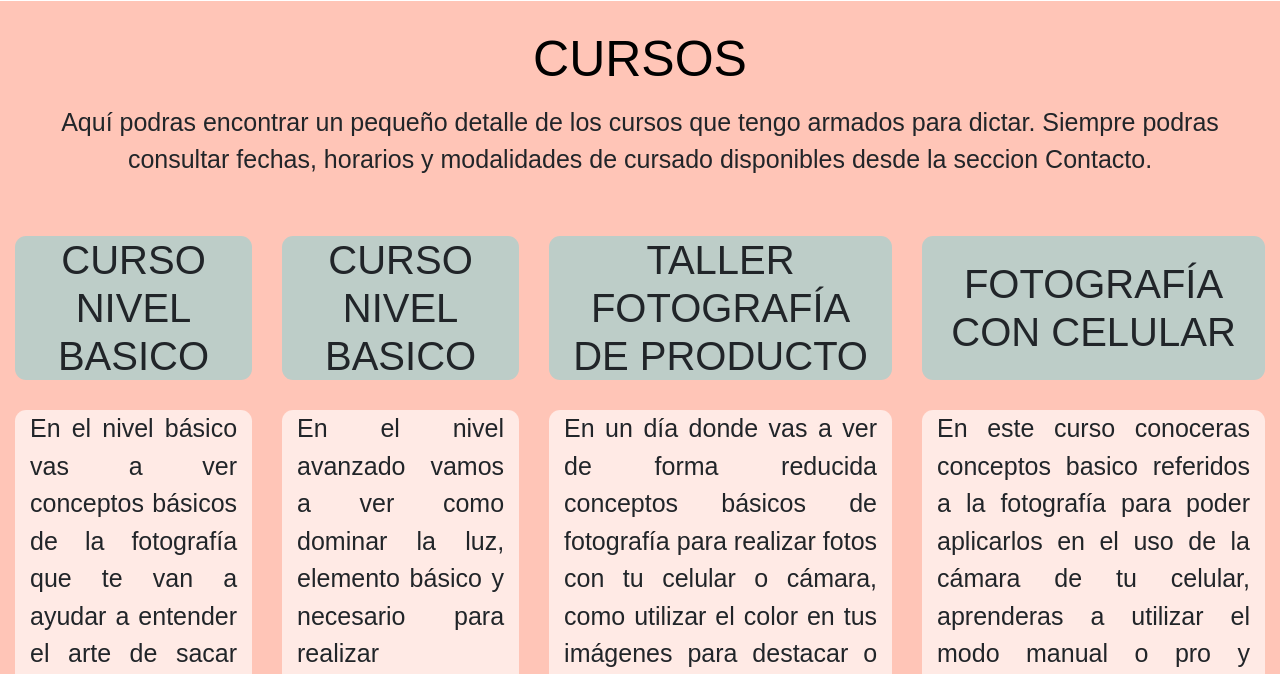
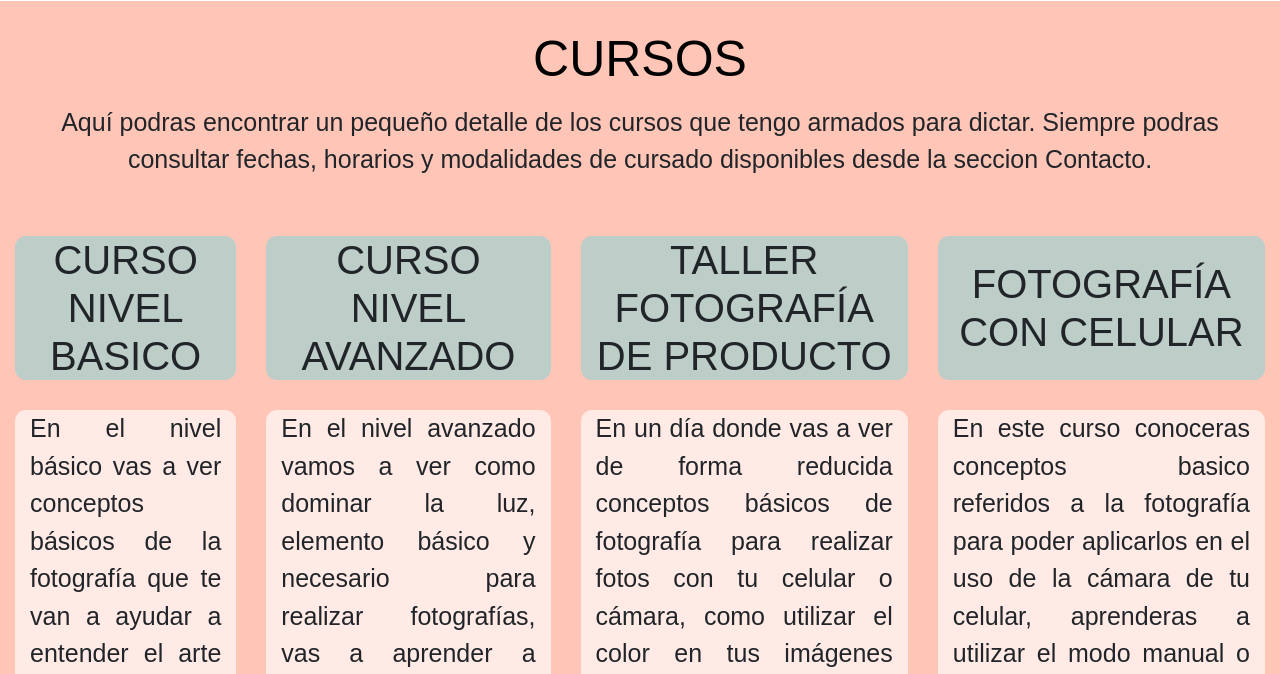
Before and after one commit to ornemeolans/ornemeolans-fotografia, a website: page pages/cursos.html in a window 1280 px wide. Shown: the part 126-800 px from the top of the page. Drawn offline with nearby package versions, Linux system fonts and the light colour scheme; a web font is replaced by a local one.

Commit message:
Arreglo del nombre del segundo curso

```diff
--- a/pages/cursos.html
+++ b/pages/cursos.html
@@ -57,7 +57,7 @@
             <h3>CURSO NIVEL BASICO</h3>
         </section>
         <section class="title-2">
-            <h3>CURSO NIVEL BASICO</h3>
+            <h3>CURSO NIVEL AVANZADO</h3>
         </section>
         <section class="title-3">
             <h3>TALLER FOTOGRAFÍA DE PRODUCTO</h3>
```
